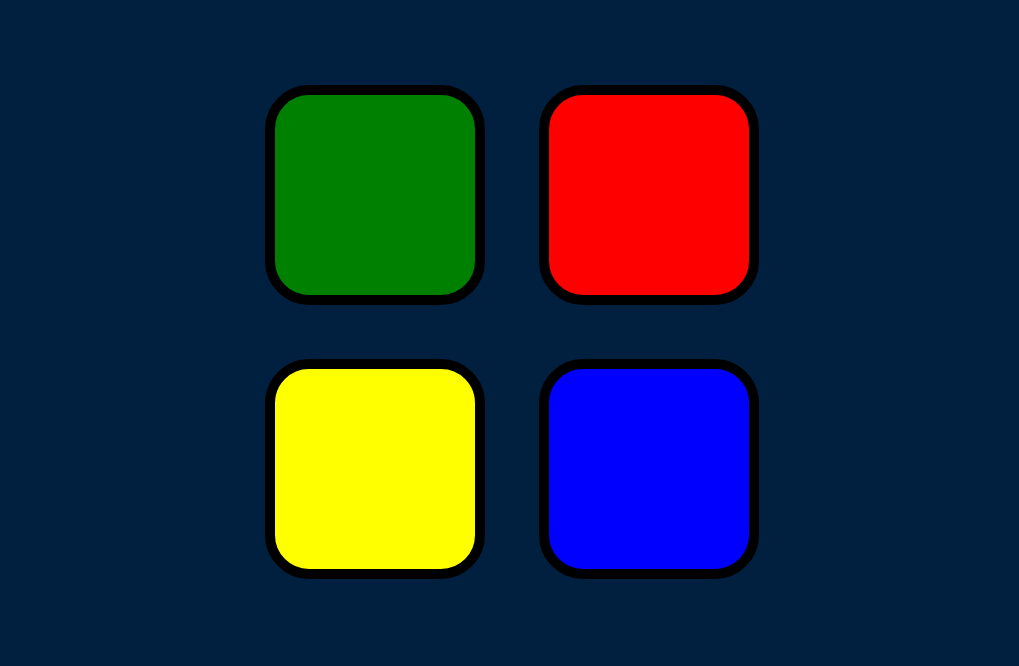
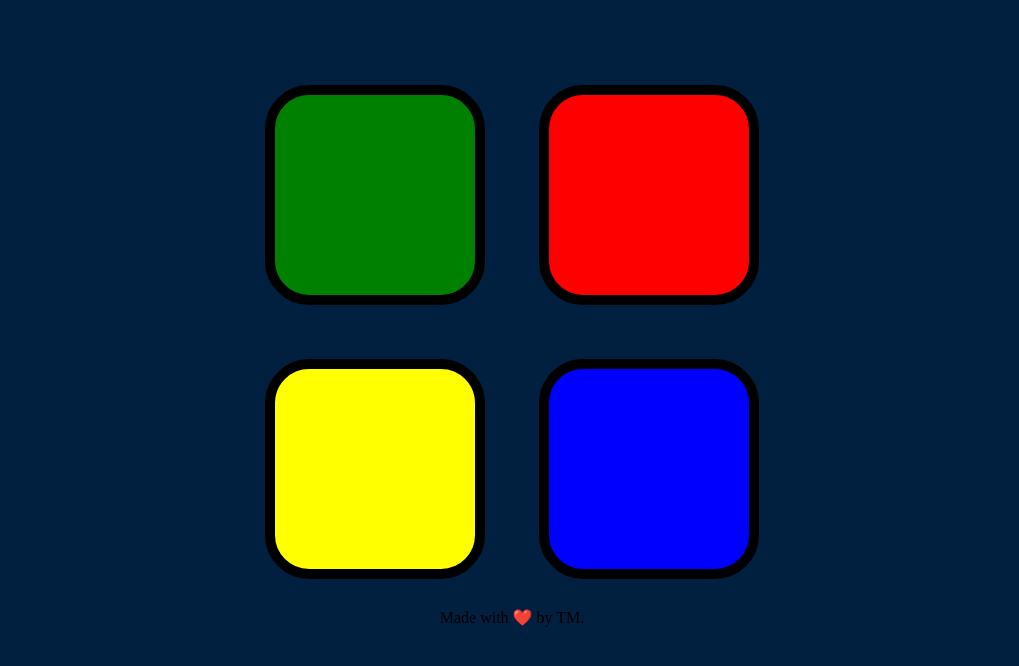
Before and after one commit to Thomasm18/SimonGame, a plain HTML site: page index.html in a window 1280 px wide. Shown: the part 114-780 px from the top of the page, without its empty margins (128-1147 px from the left). Drawn offline with nearby package versions, Linux system fonts and the light colour scheme.

Commit message:
Update index.html

```diff
--- a/index.html
+++ b/index.html
@@ -33,6 +33,10 @@
 
     </div>
 
+    <footer>
+    Made with ❤️ by TM.
+  </footer>
+
   </div>
   <script src="https://ajax.googleapis.com/ajax/libs/jquery/3.4.1/jquery.min.js"></script>
   <script src="game.js"></script>
```
